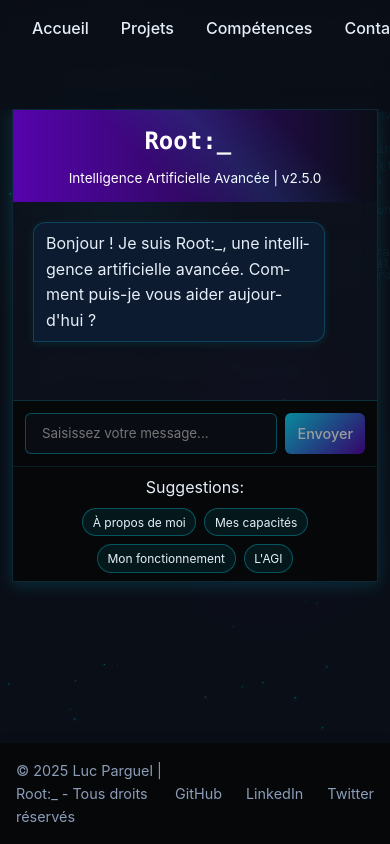
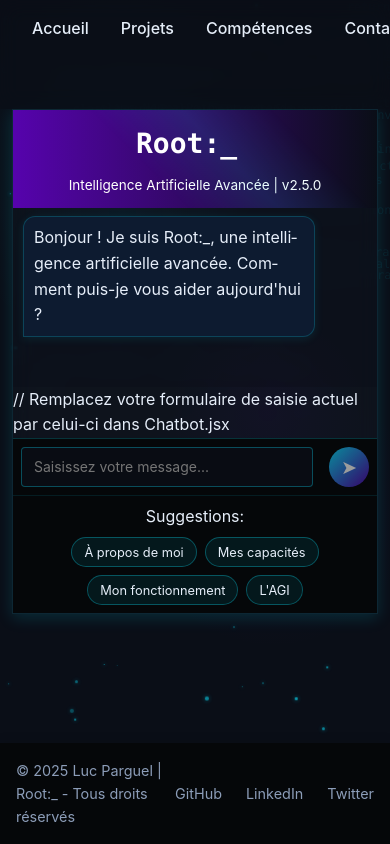
Before and after one commit to Luc1290/RootFrontend, a React (Vite) app: page /chatbot in a window 390 px wide. Built offline with nearby package versions, Linux system fonts and the light colour scheme.

Commit message:
Root 3.0.4 responsive

```diff
--- a/src/App.css
+++ b/src/App.css
@@ -707,6 +707,7 @@ footer {
     max-width: 100%;
     margin: 0;
     border-radius: 0;
+    margin-bottom: 0;
     height: calc(100vh - 60px); /* Hauteur d'écran moins la hauteur de l'en-tête */
     display: flex;
     flex-direction: column;
@@ -729,39 +730,57 @@ footer {
   /* Zone des messages */
   .messages-container {
     min-height: 0; /* Important pour la flexbox et le scroll */
+    padding: 8px 10px;
+    padding-bottom: 4px !important;
   }
 
   /* Messages */
   .message {
+    padding: 8px 10px;
+    margin-bottom: 6px !important;
     max-width: 85%;
-    padding: 0.65rem 0.85rem;
-    margin-bottom: 0.5rem;
   }
 
   /* Formulaire de saisie */
   .message-input-form {
+    display: flex;
+    flex-direction: row;
+    align-items: center;
+    justify-content: space-between;
+    padding: 8px;
+    background-color: var(--darker-bg);
+    border-top: 1px solid rgba(12, 227, 255, 0.2);
     position: sticky;
     bottom: 0;
-    padding: 0.75rem;
-    z-index: 10;
+    z-index: 100;
+    width: 100%;
+    box-sizing: border-box;
   }
 
-  .message-input-form {
-    position: sticky;
-    bottom: 0;
-    background-color: var(--darker-bg);
-    z-index: 10;
-    border-top: 1px solid rgba(12, 227, 255, 0.2);
+  .message-input-form input {
+    flex: 1;
+    min-width: 0; /* Important pour que l'input puisse rétrécir */
+    margin-right: 8px;
+    height: 40px;
+    border-radius: 4px;
+    padding: 8px 12px;
+    font-size: 14px;
   }
 
   .message-input-form button {
-    padding: 0.5rem 0.75rem;
-    font-size: 0.9rem;
+    width: auto;
+    min-width: 60px; /* Largeur minimale pour le bouton */
+    white-space: nowrap;
+    height: 40px;
+    padding: 0 12px;
+    border-radius: 4px;
+    font-size: 14px;
+    flex-shrink: 0; /* Empêche le bouton de rétrécir */
   }
 
   /* Suggestions */
   .chatbot-suggestions {
-    padding: 0.5rem;
+    padding: 8px;
   }
 
   .suggestion-buttons {
@@ -775,6 +794,34 @@ footer {
     padding: 0.4rem 0.75rem;
     white-space: nowrap;
   }
+
+  .send-button {
+    background: linear-gradient(135deg, var(--primary-color), var(--secondary-color)) !important;
+    color: white !important;
+    border-radius: 50% !important; /* Bouton rond */
+    width: 40px !important;
+    height: 40px !important;
+    display: flex !important;
+    align-items: center !important;
+    justify-content: center !important;
+    font-size: 1.2rem !important;
+    padding: 0 !important;
+    min-width: 40px !important;
+  }
+
+
+  @media (max-height: 600px) {
+    .chatbot-header p {
+      display: none; /* Cacher la description en cas d'écran très petit */
+    }
+
+    .chatbot-header {
+      padding: 5px;
+    }
+
+    .chatbot-header h2 {
+      font-size: 1.4rem;
+    }
 
   input:focus {
     position: relative;
@@ -793,8 +840,12 @@ footer {
 }
 
 @supports (-webkit-touch-callout: none) {
-  .chatbot-container {
-    height: -webkit-fill-available;
+  body.keyboard-open .chatbot-suggestions {
+    display: none;
+  }
+
+  body.keyboard-open .messages-container {
+    max-height: calc(100vh - 120px);
   }
 }
 
@@ -833,6 +884,35 @@ footer {
     padding: 0.35rem 0.6rem;
   }
 }
+
+@media (max-height: 500px) {
+  .chatbot-suggestions {
+    display: none; /* Cacher les suggestions quand l'espace est limité */
+  }
+
+  .messages-container {
+    max-height: calc(100vh - 120px);
+  }
+}
+
+/* Correction pour iOS */
+.message-input-form input,
+.message-input-form button {
+  -webkit-appearance: none; /* Supprime l'apparence par défaut sur iOS */
+  appearance: none;
+}
+
+/* S'assurer que l'espace pour la saisie de texte est adéquat */
+.messages-container {
+  max-height: calc(100vh - 170px); /* Hauteur d'écran moins les zones d'en-tête, de saisie et de suggestions */
+}
+
+/* Ajouter une transition pour un comportement plus fluide */
+.chatbot-container {
+  transition: height 0.3s ease;
+}
+}
+
 
 /* Empêcher le défilement horizontal sur mobile */
 html, body {
--- a/src/components/Chatbot.jsx
+++ b/src/components/Chatbot.jsx
@@ -59,7 +59,33 @@ const Chatbot = () => {
   }, []);
 
   // Optimisation pour mobile - ajustement automatique de la hauteur du conteneur de messages
+// Ajoutez ce code dans votre composant Chatbot.jsx, dans la section des useEffect
+
+// Détection du clavier virtuel pour iOS et Android
 useEffect(() => {
+  // Pour les appareils mobiles seulement
+  if (!isMobile) return;
+
+  const detectKeyboard = () => {
+    // Une façon approximative de détecter si le clavier virtuel est ouvert
+    // en comparant la hauteur de la fenêtre avant et après la mise au point de l'entrée
+    const windowHeight = window.innerHeight;
+
+    const handleFocus = () => {
+      // Attendre un peu que le clavier apparaisse
+      setTimeout(() => {
+        if (window.innerHeight < windowHeight * 0.8) {
+          // Le clavier est probablement ouvert
+          document.body.classList.add('keyboard-open');
+
+          // Ajuster la hauteur du conteneur de messages
+          if (messagesContainerRef.current) {
+            messagesContainerRef.current.style.maxHeight = 'calc(100vh - 120px)';
+          }
+        }
+      }, 300);
+    };
+
     const adjustHeight = () => {
       if (messagesContainerRef.current && isMobile) {
         const viewHeight = window.innerHeight;
@@ -75,18 +101,38 @@ const Chatbot = () => {
       }
     };
 
-    // Ajuster la hauteur initialement et lors du redimensionnement
+    const handleBlur = () => {
+      // Le clavier est probablement fermé
+      document.body.classList.remove('keyboard-open');
+
+      // Réajuster la hauteur du conteneur de messages
+      if (messagesContainerRef.current) {
+        messagesContainerRef.current.style.maxHeight = '';
+        // Forcer un réajustement de la hauteur
         adjustHeight();
-    window.addEventListener('resize', adjustHeight);
+      }
 
-    // Réajuster lorsque le clavier virtuel apparaît/disparaît sur mobile
-    window.addEventListener('orientationchange', adjustHeight);
+      // Défiler vers le bas après la fermeture du clavier
+      setTimeout(scrollToBottom, 300);
+    };
 
-    // Nettoyer les écouteurs d'événements lors du démontage
+    // Sélectionner l'élément d'entrée
+    const inputElement = document.querySelector('.message-input-form input');
+    if (inputElement) {
+      inputElement.addEventListener('focus', handleFocus);
+      inputElement.addEventListener('blur', handleBlur);
+    }
+
     return () => {
-      window.removeEventListener('resize', adjustHeight);
-      window.removeEventListener('orientationchange', adjustHeight);
+      if (inputElement) {
+        inputElement.removeEventListener('focus', handleFocus);
+        inputElement.removeEventListener('blur', handleBlur);
+      }
     };
+  };
+
+  const cleanup = detectKeyboard();
+  return cleanup;
 }, [isMobile]);
 
   const sendMessageToClaude = async (message) => {
@@ -262,6 +308,8 @@ const Chatbot = () => {
     setTimeout(() => handleSendMessage(), 100);
   };
 
+
+
   return (
     <div className="chatbot-container">
       <div className="chatbot-header">
@@ -291,6 +339,8 @@ const Chatbot = () => {
         <div ref={messagesEndRef} className="scroll-anchor" />
       </div>
 
+      // Remplacez votre formulaire de saisie actuel par celui-ci dans Chatbot.jsx
+
 <form className="message-input-form" onSubmit={handleSendMessage}>
   <input
     type="text"
@@ -298,8 +348,15 @@ const Chatbot = () => {
     onChange={(e) => setInputMessage(e.target.value)}
     placeholder="Saisissez votre message..."
     disabled={isTyping}
+    onFocus={() => isMobile && scrollToBottom()}
   />
-        <button type="submit" disabled={isTyping || inputMessage.trim() === ''}>Envoyer</button>
+  <button
+    type="submit"
+    disabled={isTyping || inputMessage.trim() === ''}
+    className="send-button" // Ajout d'une classe pour cibler le bouton
+  >
+    {isMobile ? "➤" : "Envoyer"} {/* Icône plus petite sur mobile */}
+  </button>
 </form>
 
       <div className="chatbot-suggestions">
```
Lines whose indentation alone changed are shown as unchanged.
